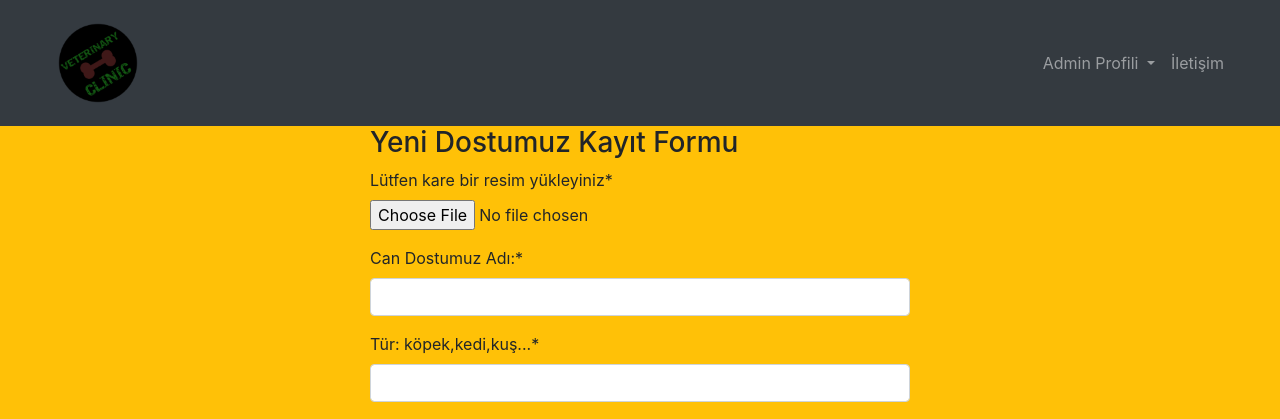
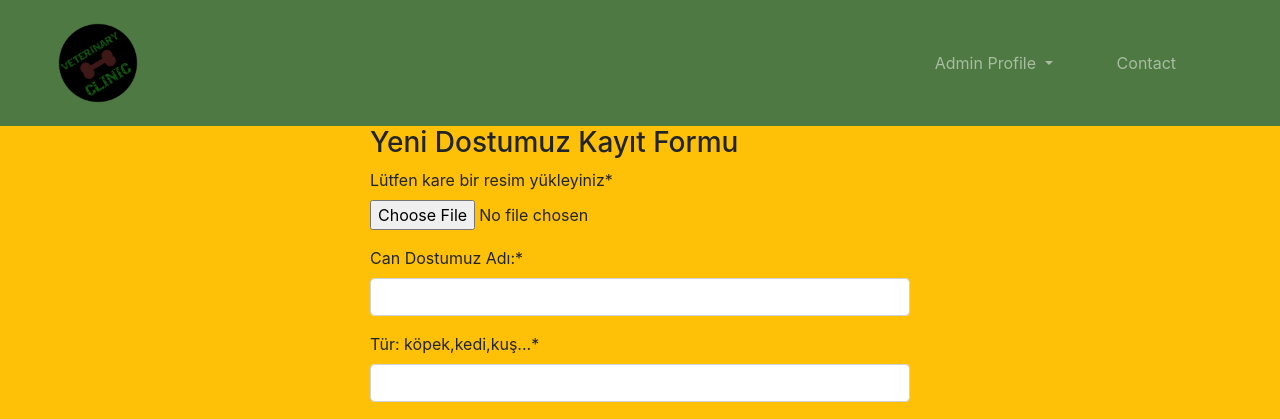
Before and after one commit to gzdlmn/vet-app, a Django app: page /pet/addpet/ in a window 1280 px wide. Shown: the top 419 px of the page. Run offline with Django 3.2, Linux system fonts and the light colour scheme; a user stored in the database is signed in; some libraries are stand-ins or nearby versions.

Commit message:
edited css

```diff
--- a/templates/includes/navbar.html
+++ b/templates/includes/navbar.html
@@ -1,36 +1,38 @@
-<nav class="navbar navbar-expand-lg navbar-dark bg-dark py-2 px-5">
+<nav class="navbar navbar-expand-lg navbar-dark py-2 px-5" style="background-color: #4F7942;">
     <a class="navbar-brand" href="{% url 'homepage' %}"><img src="/media/logo.png" width="100px" height="100px"></a>
     <button class="navbar-toggler" type="button" data-toggle="collapse" data-target="#navbarSupportedContent" aria-controls="navbarSupportedContent" aria-expanded="false" aria-label="Toggle navigation">
         <span class="navbar-toggler-icon"></span>
     </button>
     <div class="collapse navbar-collapse" id="navbarSupportedContent">
         <ul class="navbar-nav ml-auto">
-            <li class="nav-item dropdown">
+            <li class="nav-item dropdown mr-lg-5">
                 <a class="nav-link dropdown-toggle" href="#" id="navbarDropdown" role="button" data-toggle="dropdown" aria-haspopup="true" aria-expanded="false">
                     {% if request.user.is_authenticated and request.user.is_superuser %}
-                        Admin Profili
+                        Admin Profile
                     {% else %}
-                        Kullanıcı Profili
+                        User Profile
                     {% endif %}
                 </a>
                 <div class="dropdown-menu" aria-labelledby="navbarDropdown">
                     {% if request.user.is_authenticated %}
                         {% if request.user.is_superuser %}
-                            <a class="dropdown-item" href="{% url 'pet:pets' %}">Klinik</a>
-                            <a class="dropdown-item" href="{% url 'user:logout' %}">Çıkış Yap</a>
-                            <a class="dropdown-item" href="{% url 'user:petowner' user.username %}">Benim Sayfam</a>
+                            <a class="dropdown-item" href="{% url 'pet:pets' %}">Clinic</a>
+                            <a class="dropdown-item" href="{% url 'user:petowner' user.username %}">My Page</a>
+                            <div class="dropdown-divider"></div>
+                            <a class="dropdown-item" href="{% url 'user:logout' %}">Logout</a>
                         {%  else %}
-                            <a class="dropdown-item" href="{% url 'user:logout' %}">Çıkış Yap</a>
-                            <a class="dropdown-item" href="{% url 'user:petowner' user.username %}">Benim Sayfam</a>
+                            <a class="dropdown-item" href="{% url 'user:petowner' user.username %}">My Page</a>
+                            <div class="dropdown-divider"></div>
+                            <a class="dropdown-item" href="{% url 'user:logout' %}">logout</a>
                         {% endif %}
                     {% else %}
-                        <a class="dropdown-item" href="{% url 'user:register' %}">Kayıt Ol</a>
-                        <a class="dropdown-item" href="{% url 'user:login' %}">Giriş Yap</a>
+                        <a class="dropdown-item" href="{% url 'user:register' %}">Register</a>
+                        <a class="dropdown-item" href="{% url 'user:login' %}">Login</a>
                     {% endif %}
                 </div>
             </li>
-            <li class="nav-item">
-                <a class="nav-link" href="#">İletişim</a>
+            <li class="nav-item mr-lg-5">
+                <a class="nav-link" href="#">Contact</a>
             </li>
         </ul>
   </div>
```
